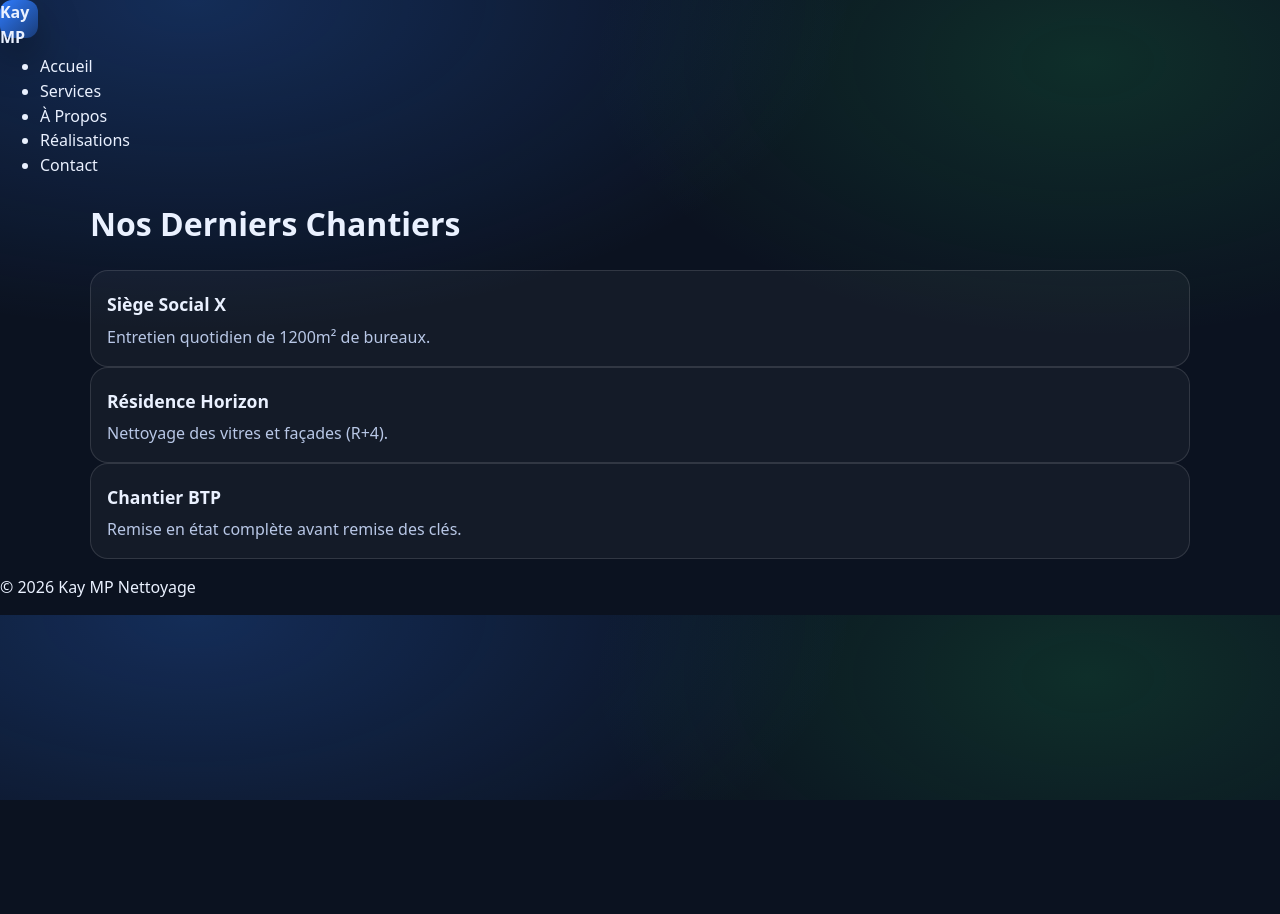
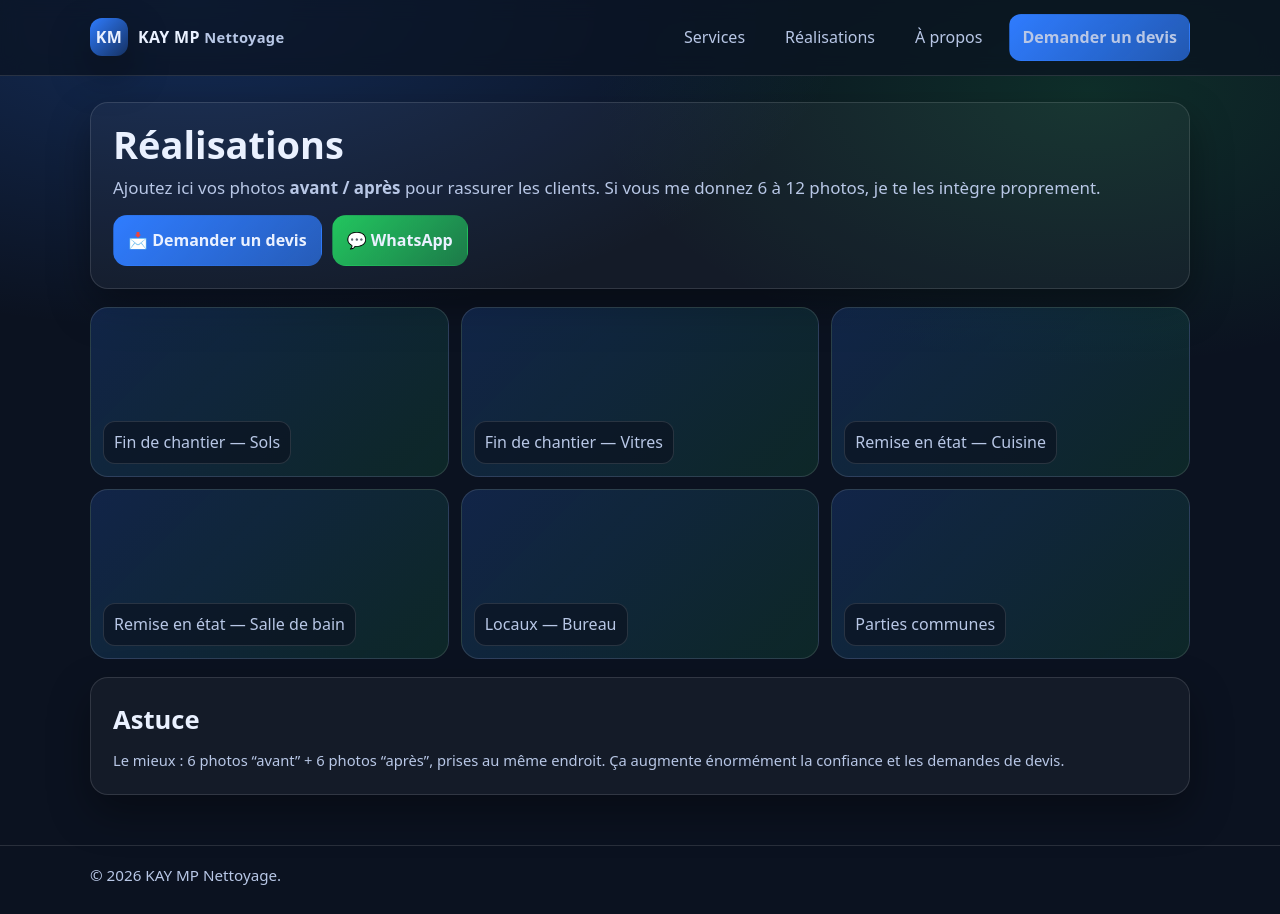
Before and after one commit to Johnrambo100/kay-mp-nettoyage, a plain HTML site: page réalisations.html in a window 1280 px wide. Before the commit the page ends 800 px from the top, so only its background shows below. Drawn offline with Linux system fonts and the light colour scheme.

Commit message:
Refactor réalisations.html with new layout and meta tags
Updated the HTML structure with a new header, main content, and footer sections. Added meta tags for viewport and description.

```diff
--- a/réalisations.html
+++ b/réalisations.html
@@ -1,29 +1,75 @@
 <!DOCTYPE html>
 <html lang="fr">
 <head>
-    <meta charset="UTF-8">
-    <title>Réalisations | Kay MP Nettoyage</title>
-    <link rel="stylesheet" href="style.css">
+  <meta charset="UTF-8" />
+  <meta name="viewport" content="width=device-width, initial-scale=1.0" />
+  <title>Réalisations | KAY MP Nettoyage</title>
+  <meta name="description" content="Quelques exemples de réalisations : fin de chantier, remise en état, vitres et locaux. Montauban & Occitanie." />
+  <link rel="stylesheet" href="style.css" />
 </head>
 <body>
-    <nav>
-        <div class="logo">Kay MP</div>
-        <ul>
-            <li><a href="index.html">Accueil</a></li>
-            <li><a href="services.html">Services</a></li>
-            <li><a href="apropos.html">À Propos</a></li>
-            <li><a href="realisations.html">Réalisations</a></li>
-            <li><a href="contact.html">Contact</a></li>
-        </ul>
-    </nav>
-    <div class="container">
-        <h1>Nos Derniers Chantiers</h1>
-        <div class="grid">
-            <div class="card"><h3>Siège Social X</h3><p>Entretien quotidien de 1200m² de bureaux.</p></div>
-            <div class="card"><h3>Résidence Horizon</h3><p>Nettoyage des vitres et façades (R+4).</p></div>
-            <div class="card"><h3>Chantier BTP</h3><p>Remise en état complète avant remise des clés.</p></div>
-        </div>
+
+<header class="topbar">
+  <div class="container">
+    <div class="nav">
+      <a class="brand" href="index.html">
+        <div class="logo">KM</div>
+        <div>KAY MP <span class="small">Nettoyage</span></div>
+      </a>
+      <nav class="navlinks">
+        <a href="services.html">Services</a>
+        <a href="realisations.html">Réalisations</a>
+        <a href="apropos.html">À propos</a>
+        <a href="contact.html" class="btn primary">Demander un devis</a>
+      </nav>
     </div>
-    <footer><p>&copy; 2026 Kay MP Nettoyage</p></footer>
+  </div>
+</header>
+
+<main class="section">
+  <div class="container">
+    <div class="hcard">
+      <h1 class="h1" style="font-size:clamp(26px,3.2vw,38px);margin-bottom:10px;">Réalisations</h1>
+      <p class="lead" style="margin:0;">
+        Ajoutez ici vos photos <strong>avant / après</strong> pour rassurer les clients.
+        Si vous me donnez 6 à 12 photos, je te les intègre proprement.
+      </p>
+      <div style="height:14px;"></div>
+      <div class="btnrow">
+        <a class="btn primary" href="contact.html">📩 Demander un devis</a>
+        <a class="btn success" href="https://wa.me/33644972892" target="_blank" rel="noopener">💬 WhatsApp</a>
+      </div>
+    </div>
+
+    <div style="height:18px;"></div>
+
+    <div class="gallery">
+      <div class="ph"><span>Fin de chantier — Sols</span></div>
+      <div class="ph"><span>Fin de chantier — Vitres</span></div>
+      <div class="ph"><span>Remise en état — Cuisine</span></div>
+      <div class="ph"><span>Remise en état — Salle de bain</span></div>
+      <div class="ph"><span>Locaux — Bureau</span></div>
+      <div class="ph"><span>Parties communes</span></div>
+    </div>
+
+    <div style="height:18px;"></div>
+
+    <div class="hcard">
+      <h2 style="margin:0 0 10px;">Astuce</h2>
+      <p class="small" style="margin:0;">
+        Le mieux : 6 photos “avant” + 6 photos “après”, prises au même endroit.
+        Ça augmente énormément la confiance et les demandes de devis.
+      </p>
+    </div>
+  </div>
+</main>
+
+<footer class="footer">
+  <div class="container">
+    <div>© <span id="y"></span> KAY MP Nettoyage.</div>
+  </div>
+</footer>
+
+<script>document.getElementById("y").textContent = new Date().getFullYear();</script>
 </body>
 </html>
```
